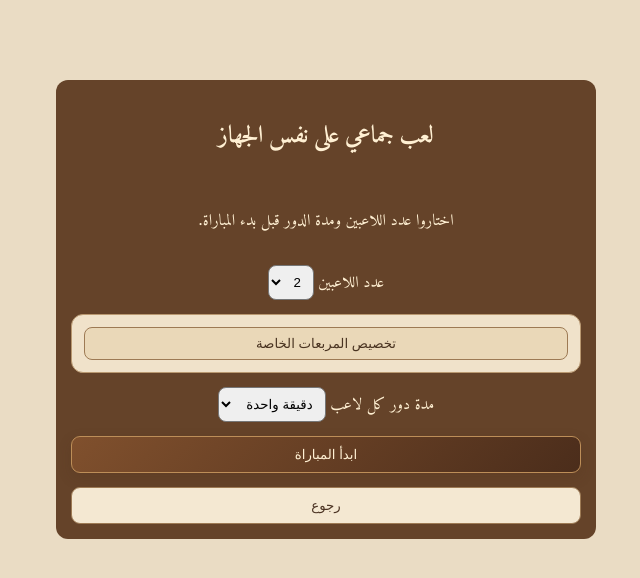
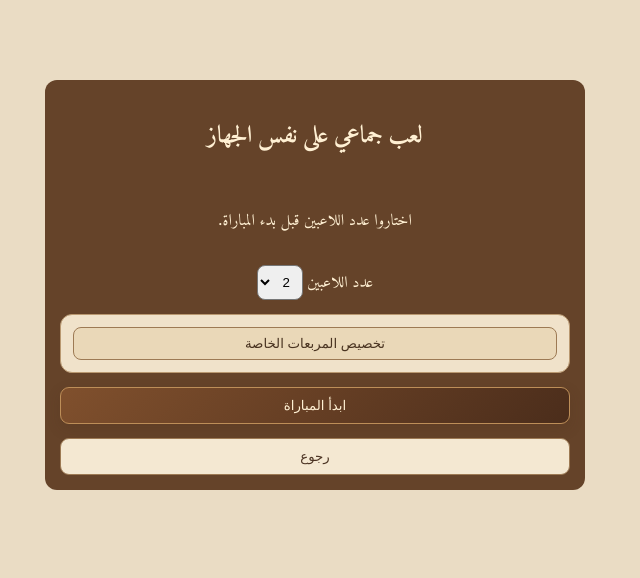
Before and after one commit to Husaamasb/-Scrabble-, a React (Vite) app: page / in a window 1280 px wide. Both pictures are taken after a click on the button 640 px from the left and 637 px from the top of the page. Shown: the top 578 px of the page, without its empty margins (436-1076 px from the left). Built offline with nearby package versions, Linux system fonts and the light colour scheme.

Commit message:
Remove all turn timers from local and bot matches

```diff
--- a/src/LocalTable.jsx
+++ b/src/LocalTable.jsx
@@ -9,8 +9,6 @@ function loadLocalSession(language){try{const saved=JSON.parse(globalThis.localS
 export default function LocalTable({ language, onExit, botMode=false }) {
   const [count,setCount]=useState(2);
   const [difficulty,setDifficulty]=useState(3);
-  const [turnSeconds,setTurnSeconds]=useState(60);
-  const [remainingSeconds,setRemainingSeconds]=useState(60);
   const [premiumLayout,setPremiumLayout]=useState(()=>[...PREMIUM]);
   const [editingPremium,setEditingPremium]=useState(false);
   const [premiumTool,setPremiumTool]=useState('TW');
@@ -25,7 +23,7 @@ export default function LocalTable({ language, onExit, botMode=false }) {
   const cells=useMemo(()=>Array.from({length:225},(_,i)=>i),[]);
   useEffect(()=>{try{if(session)globalThis.localStorage?.setItem('scrabble:local-session:'+language,JSON.stringify({version:1,session}));else globalThis.localStorage?.removeItem('scrabble:local-session:'+language);}catch{}},[session,language]);
   const ar=language==='ar';
-  const start=()=>{const game=createGameSession(language,botMode?['أنت','البوت']:names.slice(0,count),Math.random,premiumLayout);game.matchId=globalThis.crypto?.randomUUID?.()||String(Date.now())+'-'+Math.random().toString(36).slice(2);game.turnSeconds=turnSeconds;setSession(game);setPending([]);setSelected(null);setExchange([]);setMessage('');};
+  const start=()=>{const game=createGameSession(language,botMode?['أنت','البوت']:names.slice(0,count),Math.random,premiumLayout);game.matchId=globalThis.crypto?.randomUUID?.()||String(Date.now())+'-'+Math.random().toString(36).slice(2);setSession(game);setPending([]);setSelected(null);setExchange([]);setMessage('');};
   useEffect(()=>{
     if(!botMode||!session||session.status!=='playing'||session.currentPlayer!==1||busy)return;
     let cancelled=false;
@@ -45,22 +43,6 @@ export default function LocalTable({ language, onExit, botMode=false }) {
     runBot();return ()=>{cancelled=true;};
   },[botMode,session?.currentPlayer,session?.history?.length,session?.status,difficulty]);
   useEffect(()=>{
-    if(!session||session.status!=='playing'||turnSeconds===0)return;
-    const playerIndex=session.currentPlayer;
-    let left=turnSeconds;
-    setRemainingSeconds(left);
-    const timer=globalThis.setInterval(()=>{
-      left-=1;
-      setRemainingSeconds(left);
-      if(left<=0){
-        globalThis.clearInterval(timer);
-        setSession(current=>current&&current.status==='playing'&&current.currentPlayer===playerIndex?passTurn(current).session:current);
-        setMessage(ar?(botMode&&playerIndex===1?'انتهى وقت البوت؛ تم تجاوز دوره.':'انتهى وقت الدور؛ تم تجاوزه تلقائيًا.'):(botMode&&playerIndex===1?'Bot time expired; its turn was passed.':'Time is up; the turn was passed automatically.'));
-      }
-    },1000);
-    return ()=>globalThis.clearInterval(timer);
-  },[session?.currentPlayer,session?.history?.length,session?.status,turnSeconds,botMode,ar]);
-  useEffect(()=>{
     if(!botMode||!session||session.status!=='finished'||!session.matchId)return;
     const awardKey='scrabble:xp-awarded:'+session.matchId;
     try{
@@ -76,7 +58,7 @@ export default function LocalTable({ language, onExit, botMode=false }) {
   },[botMode,session?.status,session?.matchId]);
   if(!session)return <section className="local-setup" dir={ar?'rtl':'ltr'}>
     <h2>{ar?'لعب جماعي على نفس الجهاز':'Same-device multiplayer'}</h2>
-    <p>{ar?'اختاروا عدد اللاعبين ومدة الدور قبل بدء المباراة.':'Choose the player count and turn duration before starting.'}</p>
+    <p>{ar?'اختاروا عدد اللاعبين قبل بدء المباراة.':'Choose the player count before starting.'}</p>
     <label>{botMode?(ar?'مستوى البوت':'Bot level'):(ar?'عدد اللاعبين':'Players')} <select value={botMode?difficulty:count} onChange={e=>botMode?setDifficulty(Number(e.target.value)):setCount(Number(e.target.value))}>{(botMode?[{value:1,ar:'سهل جدًا',en:'Very easy'},{value:2,ar:'سهل',en:'Easy'},{value:3,ar:'متوسط',en:'Medium'},{value:4,ar:'صعب',en:'Hard'},{value:5,ar:'صعب جدًا',en:'Very hard'}]:[2,3,4].map(n=>({value:n,ar:String(n),en:String(n)}))).map(option=><option key={option.value} value={option.value}>{ar?option.ar:option.en}</option>)}</select></label>
     {!botMode&&<div className="premium-editor">
       <button type="button" onClick={()=>setEditingPremium(v=>!v)}>{editingPremium?(ar?'إخفاء تخصيص اللوحة':'Hide board editor'):(ar?'تخصيص المربعات الخاصة':'Customize premium squares')}</button>
@@ -87,7 +69,7 @@ export default function LocalTable({ language, onExit, botMode=false }) {
         <button type="button" onClick={()=>setPremiumLayout([...PREMIUM])}>{ar?'استعادة التوزيع الأصلي':'Restore standard layout'}</button>
       </>}
     </div>}
-    <label>{ar?'مدة دور كل لاعب':'Turn duration'} <select value={turnSeconds} onChange={e=>setTurnSeconds(Number(e.target.value))}>{[{value:30,ar:'30 ثانية',en:'30 seconds'},{value:60,ar:'دقيقة واحدة',en:'1 minute'},{value:90,ar:'دقيقة ونصف',en:'90 seconds'},{value:120,ar:'دقيقتان',en:'2 minutes'},{value:0,ar:'بدون مؤقت',en:'No timer'}].map(o=><option key={o.value} value={o.value}>{ar?o.ar:o.en}</option>)}</select></label>
+
     <button className="primary" onClick={start}>{ar?'ابدأ المباراة':'Start match'}</button>
     <button onClick={onExit}>{ar?'رجوع':'Back'}</button>
   </section>;
@@ -120,7 +102,6 @@ export default function LocalTable({ language, onExit, botMode=false }) {
   const doExchange=()=>{if(pending.length||!exchange.length){setMessage(ar?'حدد قطعاً للتبديل بعد إزالة الحركة الحالية.':'Select tiles to exchange after clearing the current move.');return;}const result=exchangeFromRack(session,exchange);if(!result.ok){setMessage(ar?'تعذر تبديل القطع: '+result.reason:'Exchange failed: '+result.reason);return;}setSession(result.session);setExchange([]);setMessage(ar?'تم تبديل القطع وانتهى دورك.':'Tiles exchanged; your turn is over.');};
   return <main className="local-table" dir={ar?'rtl':'ltr'}>
     <header className="local-header"><div><small>{botMode?(ar?'مباراة ضد البوت':'VS BOT'):(ar?'مباراة محلية':'LOCAL MATCH')}</small><h2>{session.status==='finished'?(ar?'انتهت المباراة':'Match finished'):(ar?'دور':'Turn')+' — '+player.name}</h2></div><button onClick={onExit}>{ar?'خروج':'Exit'}</button></header>
-    {session.status==='playing'&&turnSeconds>0&&<div className="turn-timer" role="timer"><span>{ar?'الوقت المتبقي للدور':'Time left in turn'}</span><strong>{Math.floor(remainingSeconds/60)}:{String(remainingSeconds%60).padStart(2,'0')}</strong></div>}
     <div className="local-scores">{session.players.map((p,i)=><div className={i===session.currentPlayer?'current':''} key={p.id}><span>{p.name}</span><b>{p.score}</b><small>{ar?'قطع':'Tiles'}: {p.rack.length}</small></div>)}</div>
     {session.status==='finished'&&<><h2 className="winner">{ar?'الفائز: ':'Winner: '}{session.players.find(p=>p.id===session.winner)?.name}</h2><button className="primary" onClick={()=>setSession(null)}>{ar?'ابدأ مباراة جديدة':'Start a new match'}</button></>}
     <div className="local-board-area"><div className="board">{cells.map(i=>{const tile=visibleBoard[i];const p=(session.premiumLayout||PREMIUM)[i]||'';return <button key={i} className={'cell '+(tile?'filled':p.toLowerCase())} disabled={busy||session.status==='finished'} onClick={()=>place(i)}>{tile?<><b>{tile.blankAs||tile.letter}</b><small>{tile.points}</small></>:p==='TW'?(ar?'ك×3':'3W'):p==='DW'?(ar?'ك×2':'2W'):p==='TL'?(ar?'ح×3':'3L'):p==='DL'?(ar?'ح×2':'2L'):i===112?'★':''}</button>;})}</div></div>
```
